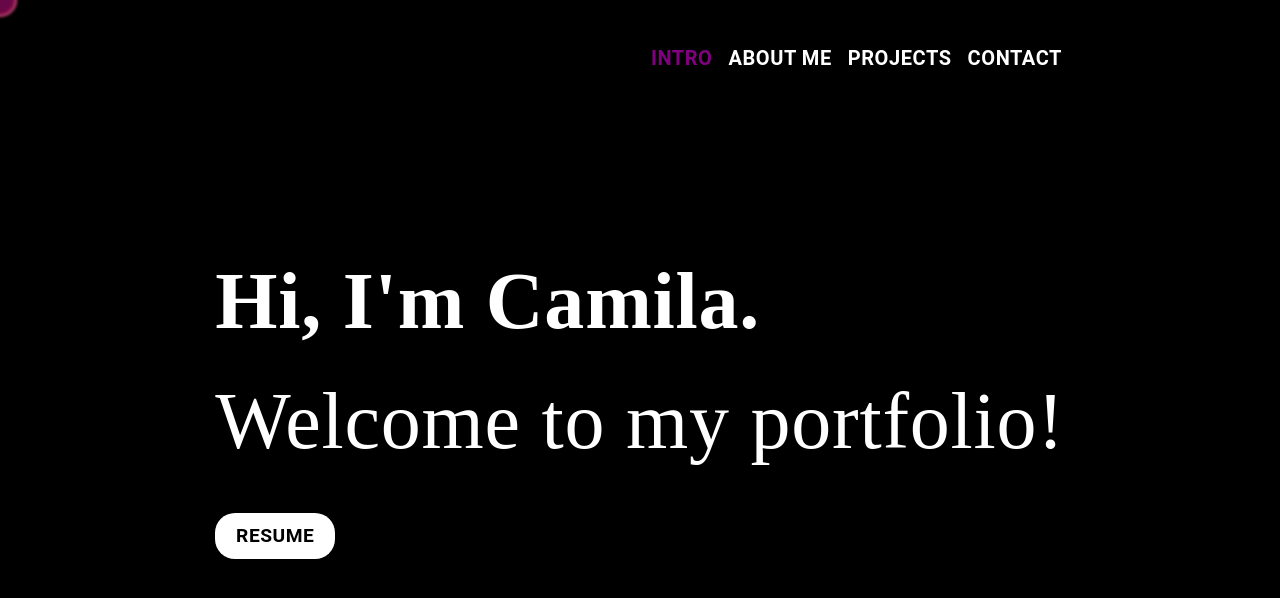
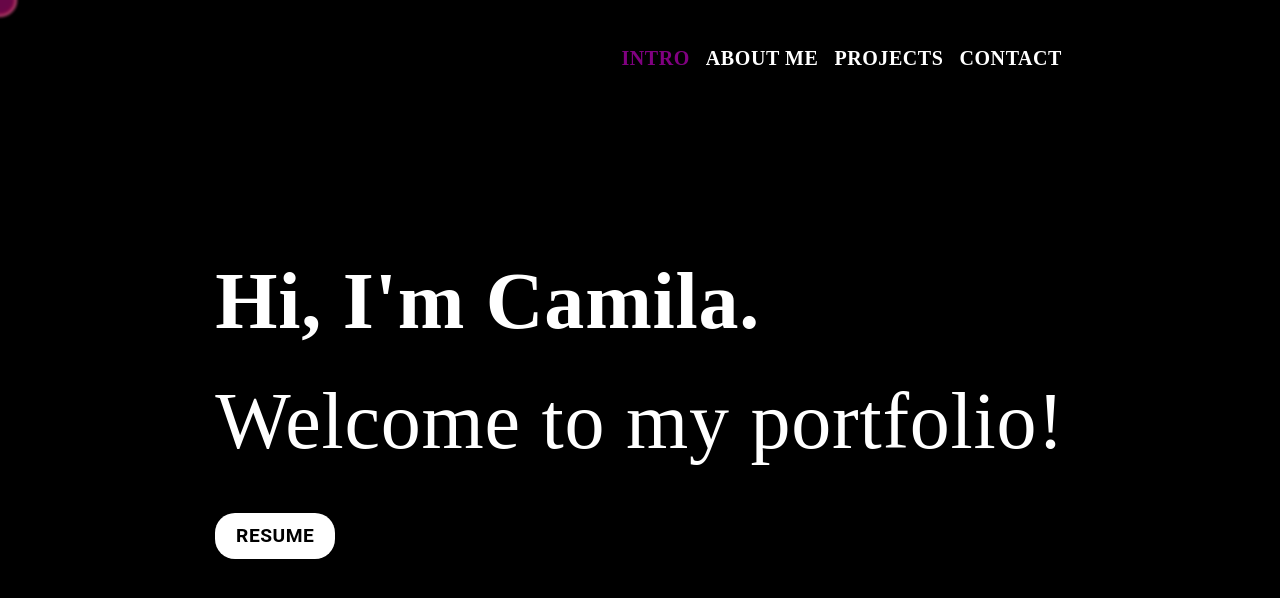
Before and after one commit to cbalsemao/cv-project, a React (Vite) app: page / in a window 1280 px wide. Shown: the top 598 px of the page. Built offline with nearby package versions, Linux system fonts and the light colour scheme.

Commit message:
chore: wip

```diff
--- a/src/components/Cursor.tsx
+++ b/src/components/Cursor.tsx
@@ -1,5 +1,5 @@
 'use client';
-import { useEffect, useRef } from 'react';
+import { useEffect, useLayoutEffect, useRef } from 'react';
 import gsap from 'gsap';
 import { styled } from '@mui/material';
 import { palette } from '../utils/styleguide';
@@ -65,7 +65,7 @@ const Cursor: React.FC<CursorProps> = ({ isHovered }) => {
     window.requestAnimationFrame(animate);
   };
 
-  useEffect(() => {
+  useLayoutEffect(() => {
     animate();
     window.addEventListener('mousemove', manageMouseMove);
     return () => window.removeEventListener('mousemove', manageMouseMove);
--- a/src/components/navbar/DesktopMenu.tsx
+++ b/src/components/navbar/DesktopMenu.tsx
@@ -4,6 +4,7 @@ import { formattedId, PAGES_NAMES } from '../../utils/utils';
 import { gsap } from 'gsap';
 import { ScrollTrigger } from 'gsap/ScrollTrigger';
 import { ButtonDesktopNavbar } from './navbar-styles/ButtonDesktopNavbar';
+import { theme } from '../../utils/styleguide';
 
 const DesktopMenuStyled = styled(Box)({
   width: '100%',
@@ -46,6 +47,7 @@ const ButtonSectionNavbar = ({
         color: isActive ? 'purple' : 'white',
         fontWeight: 'bold',
         transition: 'color 0.3s ease-in-out',
+        fontFamily: theme.typography.fontFamily,
       }}
     >
       {page}
```
